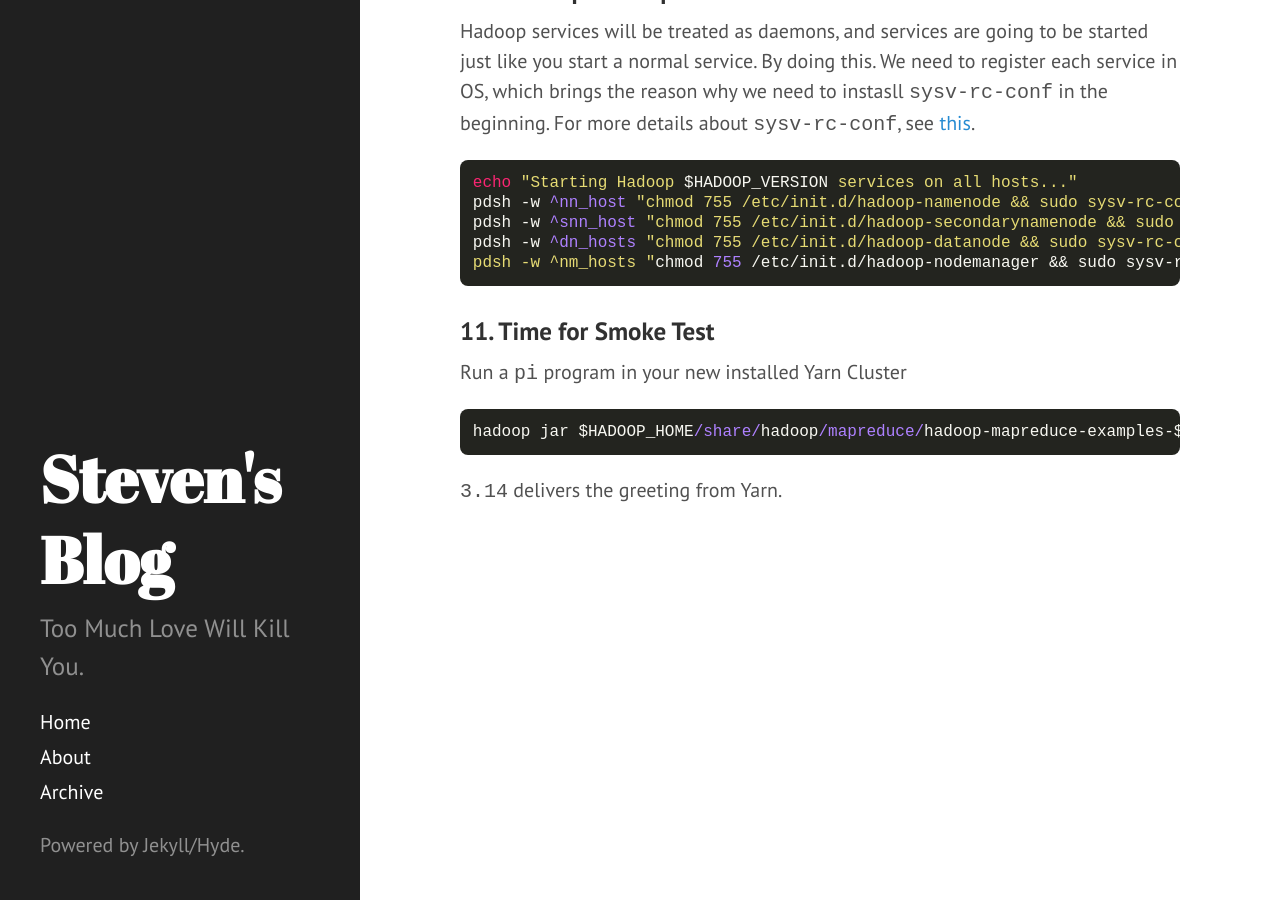
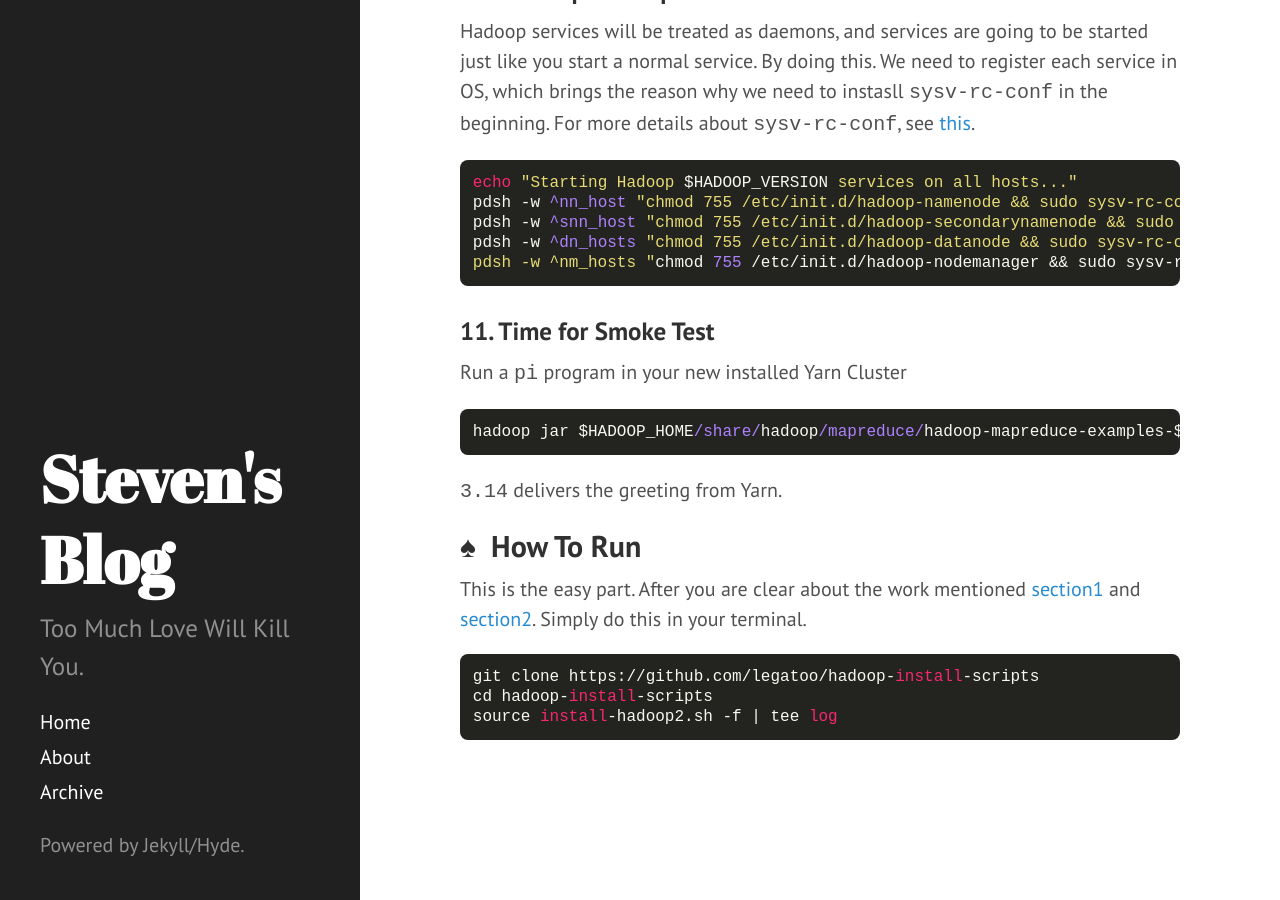
Before and after one commit to legatoo/legatoo.github.io, a Jekyll site: the page built from _posts/2014-11-12-Install-Yarn-on-Ubuntu-Cluster-via-Scripts.md, in a window 1280 px wide and 900 px high, scrolled down 7727 px. Built offline with Jekyll 4.4.1, drawn with Linux system fonts in a browser that asks for light colours; Markdown is read by kramdown in place of the engine named in the settings.

```diff
--- a/_posts/2014-11-12-Install-Yarn-on-Ubuntu-Cluster-via-Scripts.md
+++ b/_posts/2014-11-12-Install-Yarn-on-Ubuntu-Cluster-via-Scripts.md
@@ -237,3 +237,12 @@
 <pre><code bash="Bash">hadoop jar $HADOOP_HOME/share/hadoop/mapreduce/hadoop-mapreduce-examples-$HADOOP_VERSION.jar pi -Dmapreduce.clientfactory.class.name=org.apache.hadoop.mapred.YarnClientFactory -libjars $HADOOP_HOME/share/hadoop/mapreduce/hadoop-mapreduce-client-jobclient-$HADOOP_VERSION.jar 16 10000</code></pre>
 
 `3.14` delivers the greeting from Yarn.
+
+##&#9824;&nbsp;&nbsp;How To Run
+
+This is the easy part. After you are clear about the work mentioned <a href="#section1">section1</a> and <a href="#section2">section2</a>. Simply do this in your terminal.
+
+<pre><code class="Bash">git clone https://github.com/legatoo/hadoop-install-scripts
+cd hadoop-install-scripts
+source install-hadoop2.sh -f | tee log
+</code></pre>
```
